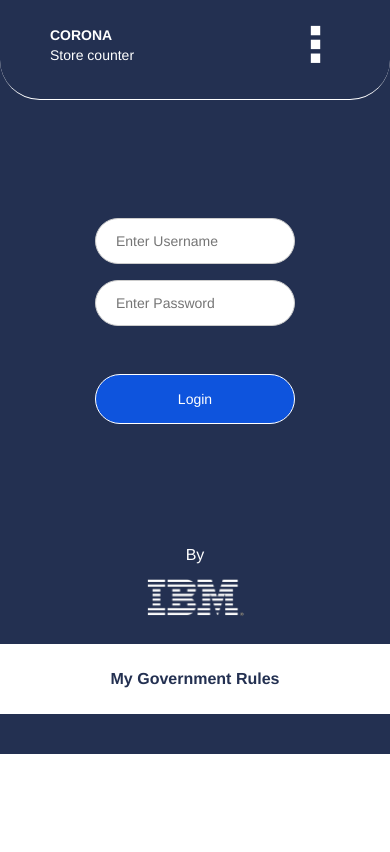
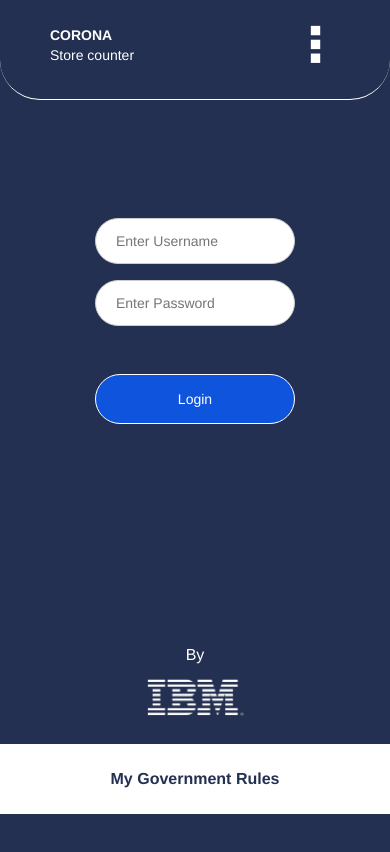
Before and after one commit to quinomanders/counter, an Angular app: page /login in a window 390 px wide. Built offline with nearby package versions, Linux system fonts and the light colour scheme.

Commit message:
remove height changes

```diff
--- a/src/app/components/counter/counter.component.scss
+++ b/src/app/components/counter/counter.component.scss
@@ -93,9 +93,3 @@ button {
 button:hover {
   opacity: 0.8;
 }
-
-@media (max-width: 420px) {
-  #page-container {
-    min-height: calc(100vh - 200px);
-  }
-}
--- a/src/app/components/dashboard/dashboard.component.scss
+++ b/src/app/components/dashboard/dashboard.component.scss
@@ -30,9 +30,3 @@
     margin-top: 90px;
   }
 }
-
-@media (max-width: 420px) {
-  #page-container {
-    min-height: calc(100vh - 200px);
-  }
-}
--- a/src/app/components/login/login.component.scss
+++ b/src/app/components/login/login.component.scss
@@ -45,9 +45,3 @@ button:hover {
     width: 200px;
   }
 }
-
-@media (max-width: 420px) {
-  #page-container {
-    min-height: calc(100vh - 200px);
-  }
-}
--- a/src/app/components/results/results.component.scss
+++ b/src/app/components/results/results.component.scss
@@ -107,9 +107,3 @@ input:focus, textarea {
     margin-top: 10px;
   }
 }
-
-@media (max-width: 420px) {
-  #page-container {
-    min-height: calc(100vh - 200px);
-  }
-}
--- a/src/app/components/stores/stores.component.scss
+++ b/src/app/components/stores/stores.component.scss
@@ -125,9 +125,3 @@ button {
 button:hover {
   opacity: 0.8;
 }
-
-@media (max-width: 420px) {
-  #page-container {
-    min-height: calc(100vh - 200px);
-  }
-}
```
